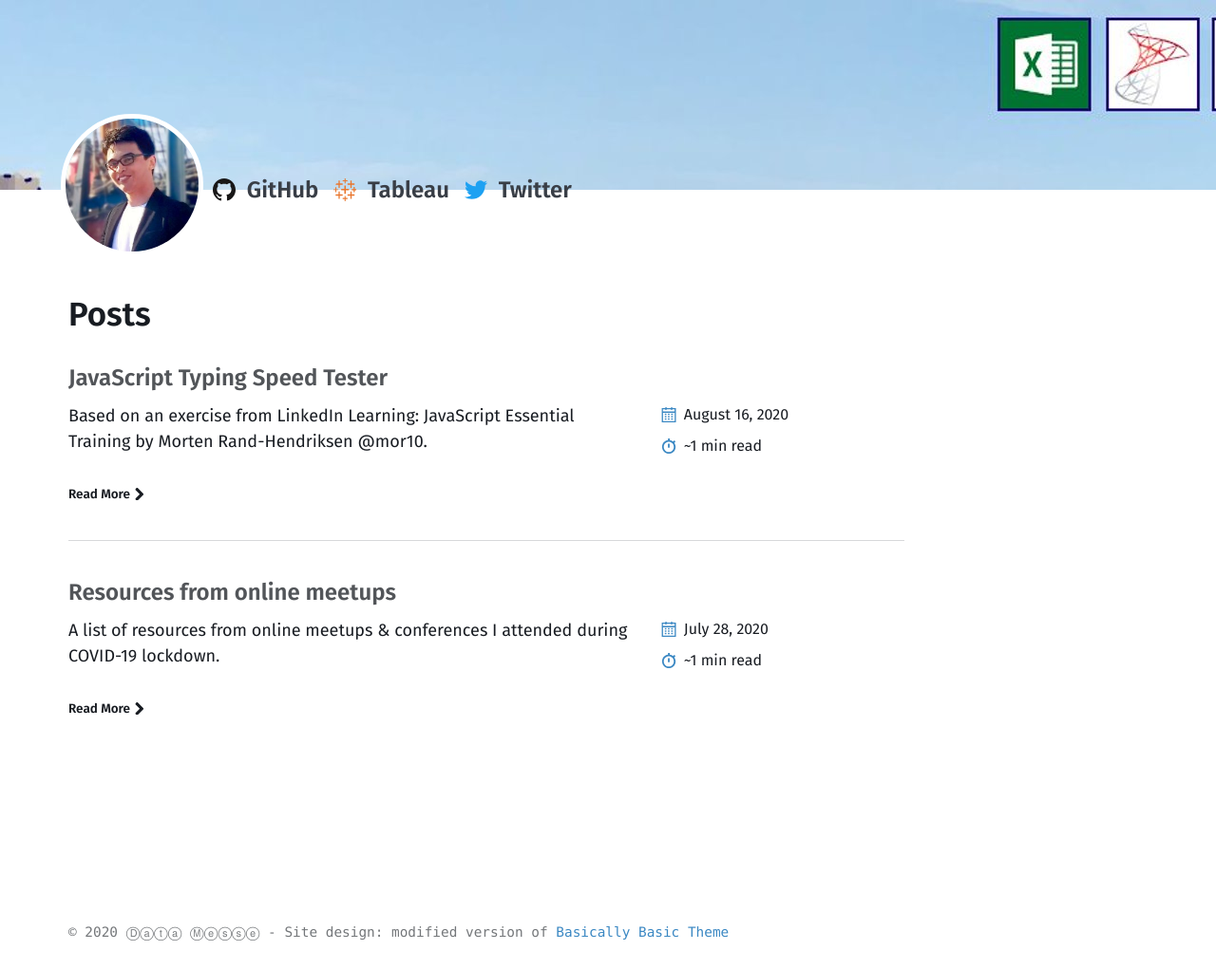
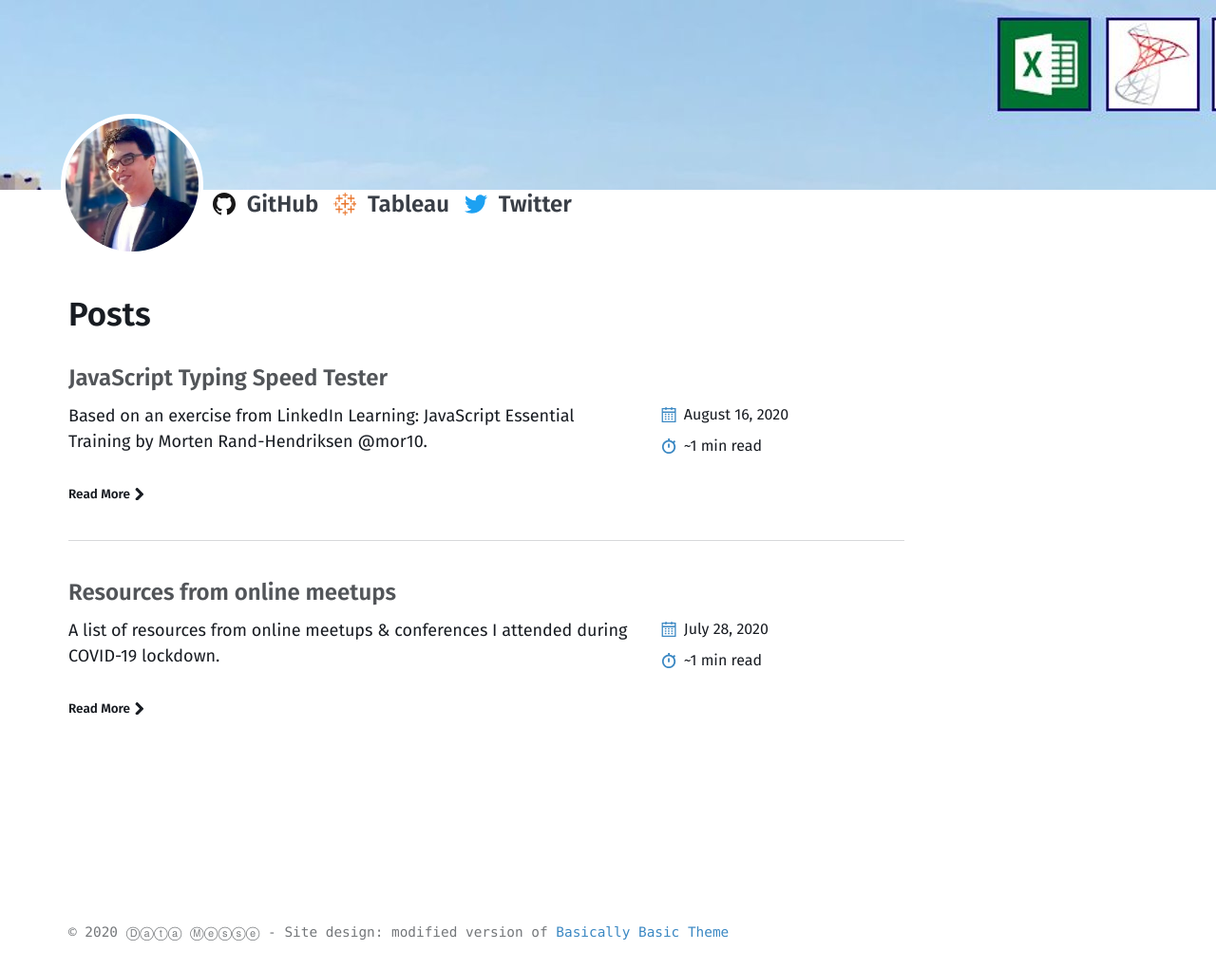
Before and after one commit to datamesse/blog, a Jekyll site: the page built from index.md, in a window 1280 px wide. Shown: the whole page at 95% size. Built offline with Jekyll 4.4.1, drawn with Linux system fonts in a browser that asks for light colours.

Commit message:
Update _global.scss

```diff
--- a/_sass/basically-basic/_global.scss
+++ b/_sass/basically-basic/_global.scss
@@ -66,7 +66,7 @@
   font-weight: bold;
   line-height: 1;
   position: absolute;
-  top: $site-image-height * 1.25;
+  top: $site-image-height * 1.35;
   left: $site-image-width;
 
   @include breakpoint($medium) {
```
